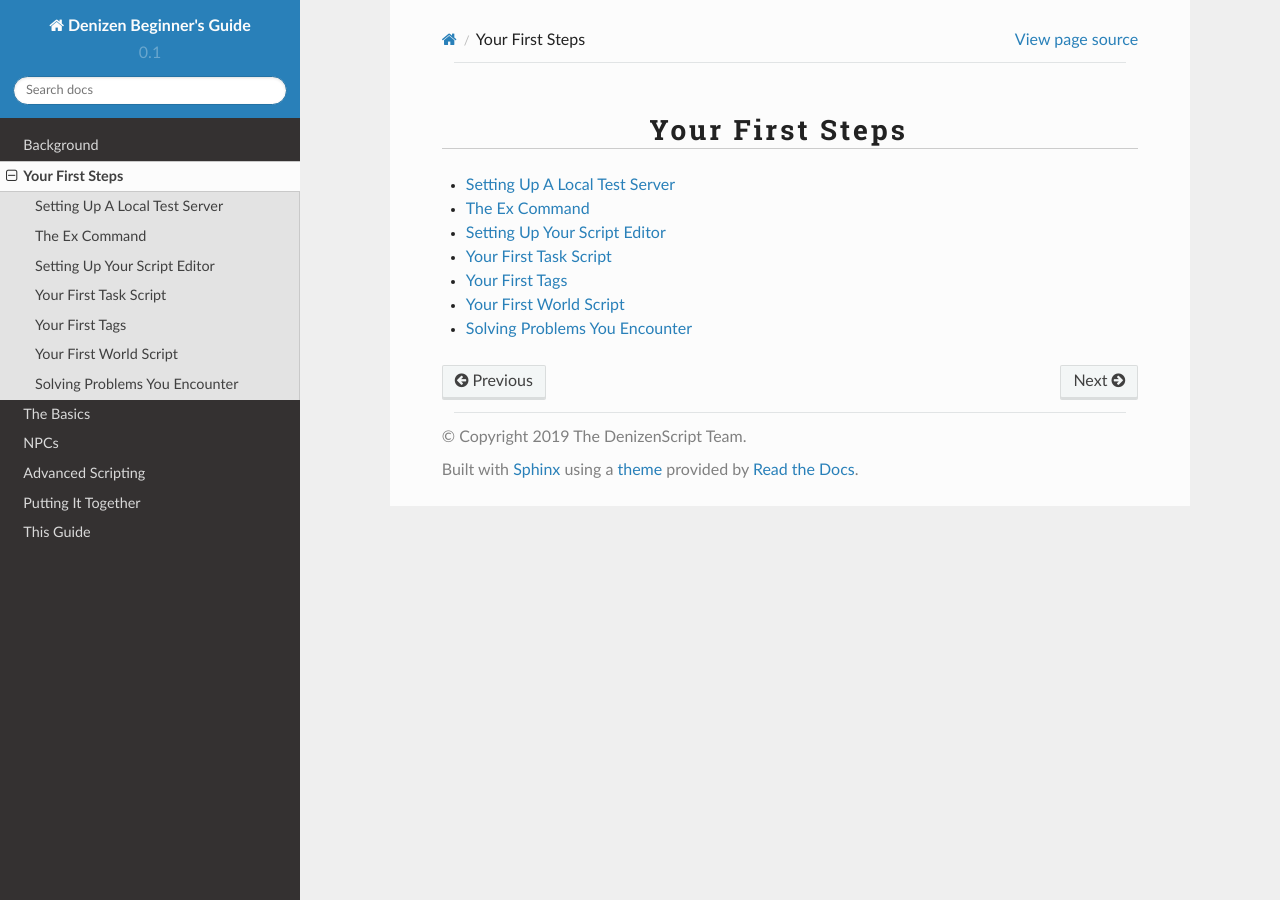
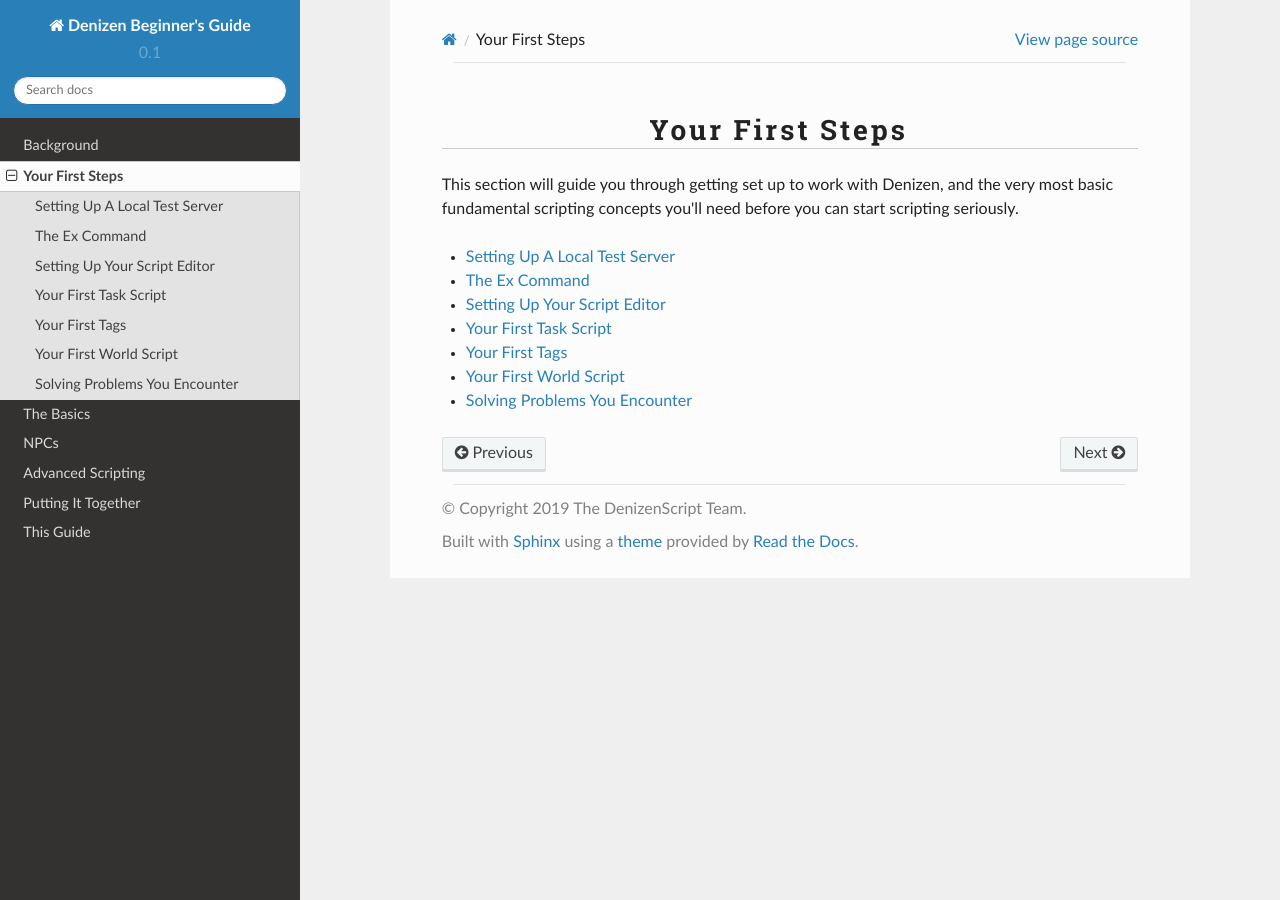
Before and after one commit to DenizenScript/Denizen-Beginners-Guide, a Sphinx documentation site: the page built from source/guides/first-steps/index.md, in a window 1280 px wide. Built offline with Sphinx 7.4.7 and the Read the Docs theme 2.0.0, drawn with Linux system fonts in a browser that asks for light colours.

Commit message:
add a header to the first steps section

````diff
--- a/source/guides/first-steps/index.md
+++ b/source/guides/first-steps/index.md
@@ -1,5 +1,7 @@
 Your First Steps
 ----------------
+
+This section will guide you through getting set up to work with Denizen, and the very most basic fundamental scripting concepts you'll need before you can start scripting seriously.
 
 ``` toctree::
     :maxdepth: 1
````
